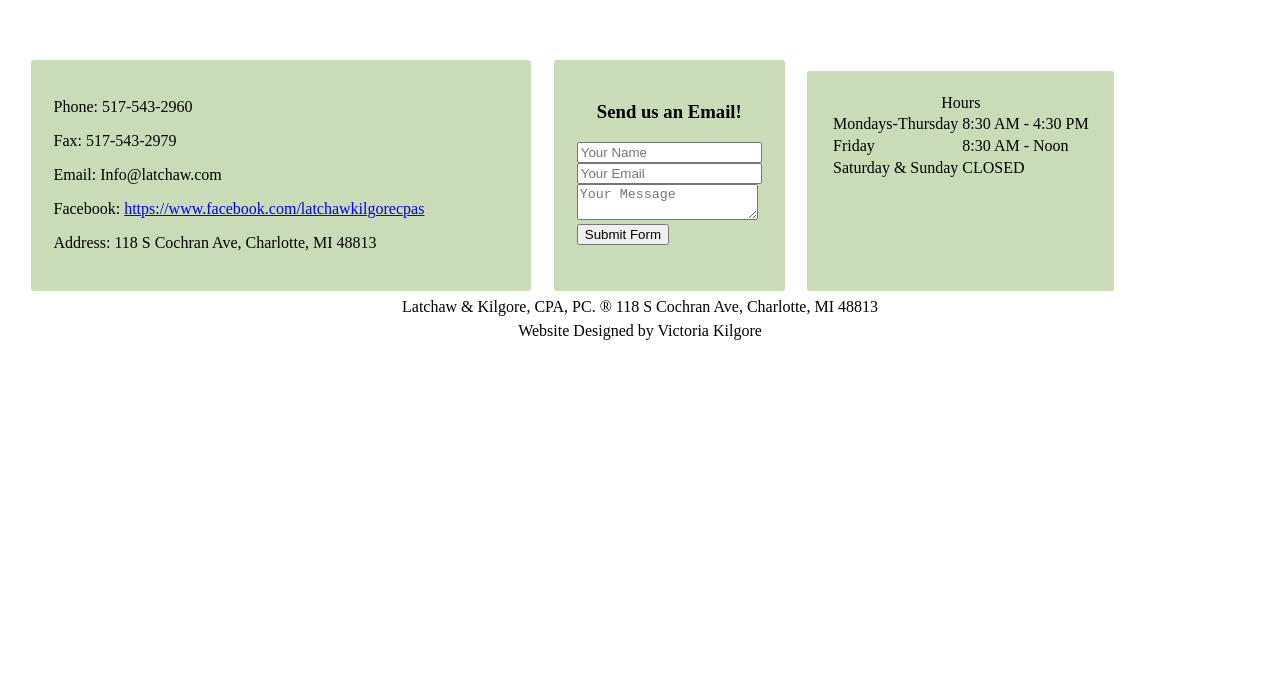
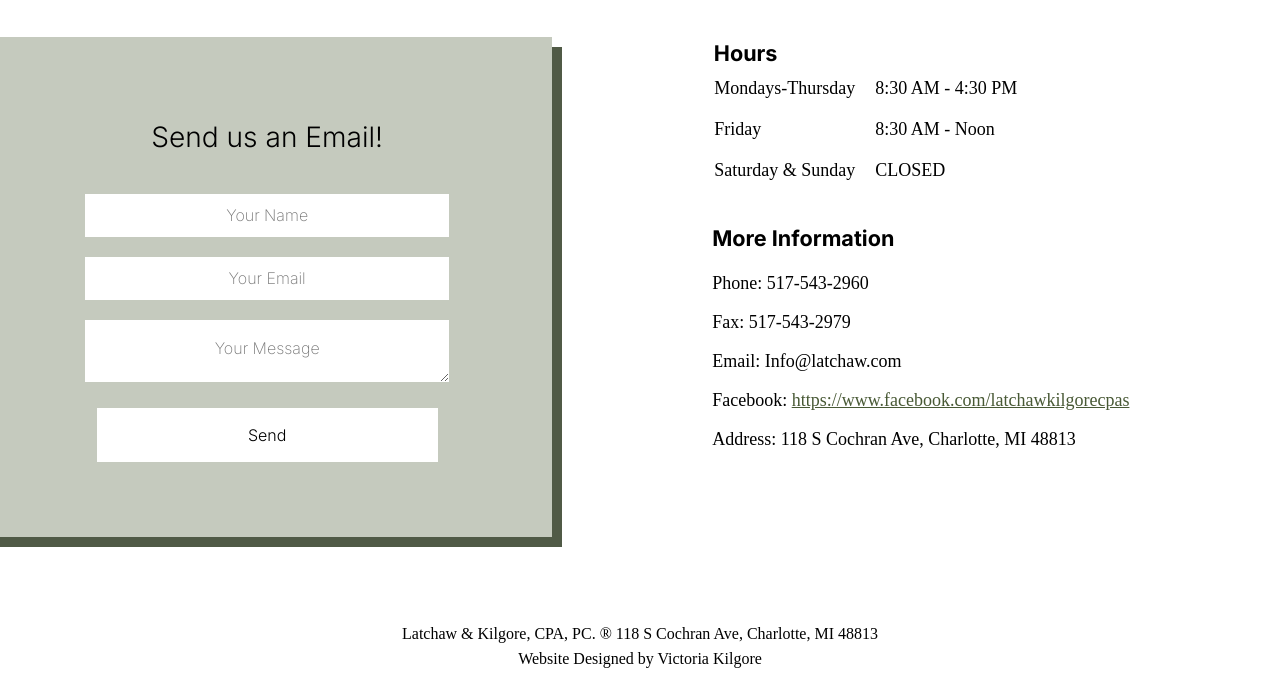
Before and after one commit to kilgorev/latchawkilgore, a plain HTML site: page latchawkilgore/contact_us.html in a window 1280 px wide. Shown: the part 212-888 px from the top of the page. Before the commit the page ends 800 px from the top, so only its background shows below. Drawn offline with nearby package versions, Linux system fonts and the light colour scheme.

Commit message:
contact_us changed!

```diff
--- a/latchawkilgore/assets/stylesheets/contact.css
+++ b/latchawkilgore/assets/stylesheets/contact.css
@@ -1,46 +1,103 @@
+@import url('https://fonts.googleapis.com/css2?family=Libre+Baskerville:ital,wght@0,400;0,700;1,400&display=swap');
+@import url('https://fonts.googleapis.com/css2?family=Inter:ital,opsz,wght@0,14..32,100..900;1,14..32,100..900&family=Libre+Baskerville:ital,wght@0,400;0,700;1,400&display=swap');
 
-section{
-    border-radius: 1%;
+@font-face {
+  font-family: "Roboto";
+  src:url(../fonts/Roboto/Roboto-Regular.ttf);
 }
+
+.contact_main {
+  margin: auto;
+  display: flex;
+  flex-direction: row;
+  align-items: flex-start;
+  justify-content: space-between;
+}
+
+.hours_and_info {
+  display: flex;
+  flex-direction: column-reverse;
+}
+
+.contact_form, .contact_info, .hours{
+  word-wrap: break-word;
+  font-size: large;
+}
+
+article {
+  width: 45%;
+}
+
 .contact_form {
-    background-color: #CADBB7;
-    width:30%;
-    padding:2%;
-    width:fit-content;
-    margin-left:2%;
-    margin-top:2%;
+  font-family: "Libre Baskerville";
+  display: flex;
+  flex-direction: column;
+  text-align: center;
+  flex-wrap: nowrap;
+  justify-content: space-evenly;
+  margin-right:2%;
+  margin-left: -2%;
+  height: 500px;
+  box-shadow:10px 10px #0f1c01b9;
+  background-color: #48593551;
+  font-size: x-large;
+}
+
+.contact_form h3 {
+  font-family: "Inter";
+  font-weight: 300;
+  margin-bottom: -.5em;
+}
+
+  input::placeholder, textarea::placeholder, input, textarea{
+    font-family: "Inter";
+    font-size: medium;
+    padding: 2%;
+    text-align: center;
+    font-weight: 200;
   }
 
-  .contact_form h3 {
-    text-align:center;
+  .contact_form button {
+    margin-left: auto;
+    text-align: center;
+    padding: 3%;
+    font-size: medium;
+    font-family: "Inter";
+    font-weight: 300;
+    background-color: rgb(255, 255, 255);
   }
 
-
+  input, textarea, button {
+    margin-bottom: 1.25em;
+    width: 60%;
+    border: 0;
+  }
 
   .hours {
-    background-color: #CADBB7;
     width:fit-content;
-    padding:2%;
-    margin-left:2%;
-    margin-top:3%;
     display: flex;
     align-items: center;
     flex-direction: column;
   }
 
-  .hours table{
-    align-items: center;
+
+  .hours th, .contact_info h3{
+    font-size: larger;
+    font-family: "Inter";
+    font-weight: 700;
+    text-align: left;
+  }
+
+  .hours th {
+    text-indent:.35em;
+  }
+
+  .hours td {
+    padding: .5em;
   }
 
   .contact_info {
-    width:40%;
-    background-color: #CADBB7;
-    padding:2%;
-    margin-left:2%;
+    width:80%;
+    margin-left:.5em;
     margin-top:2%;
   }
-
-  .contact_main {
-    display: flex;
-    width:90%;
-  }
--- a/latchawkilgore/assets/stylesheets/main.css
+++ b/latchawkilgore/assets/stylesheets/main.css
@@ -35,7 +35,7 @@ body{
   margin-left: 40px;
 }
 
-.mission a:link {
+a:link {
   color: #485935;
 }
 
@@ -211,3 +211,7 @@ footer {
   font-size: 18px;
   color: #333;
 }
+
+.footer_whole {
+  margin-top: 7%;
+}
--- a/latchawkilgore/contact_us.html
+++ b/latchawkilgore/contact_us.html
@@ -45,15 +45,8 @@
         </header>
 
         <main class="contact_main">
-            <section class="contact_info">
-                <p>Phone: 517-543-2960</p>
-                <p>Fax: 517-543-2979</p>
-                <p>Email: Info@latchaw.com</p>
-                <p>Facebook: <a href="https://www.facebook.com/latchawkilgorecpas">https://www.facebook.com/latchawkilgorecpas</a></p>
-                <p>Address: 118 S Cochran Ave, Charlotte, MI 48813</p>
-            </section>
 
-            <section class="contact_form">
+        <article class="contact_form">
                 <h3>Send us an Email!</h3>
                 <form action="https://api.web3forms.com/submit" method="POST">
 
@@ -72,16 +65,27 @@
                     <input type="checkbox" name="botcheck" class="hidden" style="display: none;">
 
                     <!-- Custom Confirmation / Success Page -->
-                    <!-- <input type="hidden" name="redirect" value="https://mywebsite.com/thanks.html"> -->
+                    <input type="hidden" name="redirect" value="thank_you.html">
 
-                    <button type="submit">Submit Form</button>
+                    <button type="submit">Send</button>
 
                 </form>
+        </article>
+
+        <article class = "hours_and_info">
+
+            <section class="contact_info">
+                <h3>More Information</h3>
+                    <p>Phone: 517-543-2960</p>
+                    <p>Fax: 517-543-2979</p>
+                    <p>Email: Info@latchaw.com</p>
+                    <p>Facebook: <a href="https://www.facebook.com/latchawkilgorecpas">https://www.facebook.com/latchawkilgorecpas</a></p>
+                    <p>Address: 118 S Cochran Ave, Charlotte, MI 48813</p>
             </section>
 
             <section class="hours">
                 <table>
-                    <thead>Hours</thead>
+                    <th colspan="2">Hours</th>
                     <tbody>
                     <tr>
                         <td>Mondays-Thursday</td>
@@ -100,6 +104,9 @@
             </section>
         </main>
 
+    </article>
+
+    <footer class = "footer_whole">
         <footer class="footer_location">
             Latchaw &amp; Kilgore, CPA, PC. ® 118 S Cochran Ave, Charlotte, MI 48813
         </footer>
@@ -107,8 +114,7 @@
         <footer class="copyright">
             Website Designed by Victoria Kilgore
         </footer>
-
+    </footer>
         <script src="assets/javascript/main.js"></script>
-
     </body>
 </html>
```
Also changed, not shown: latchawkilgore/about_us.html (+7 -6 lines), latchawkilgore/index.html (+2 -0 lines), latchawkilgore/partners.html (+9 -6 lines), latchawkilgore/services.html (+8 -5 lines), latchawkilgore/thank_you.html (added, +15 -0 lines).
